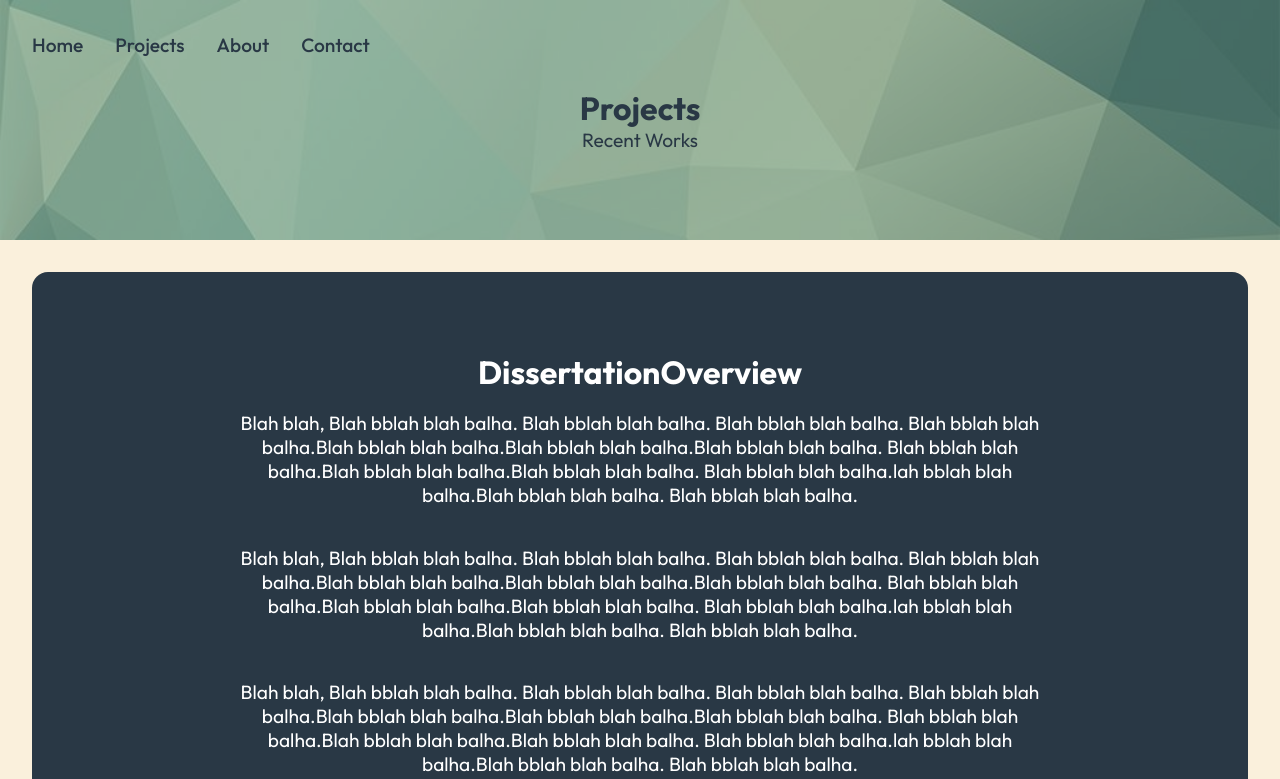
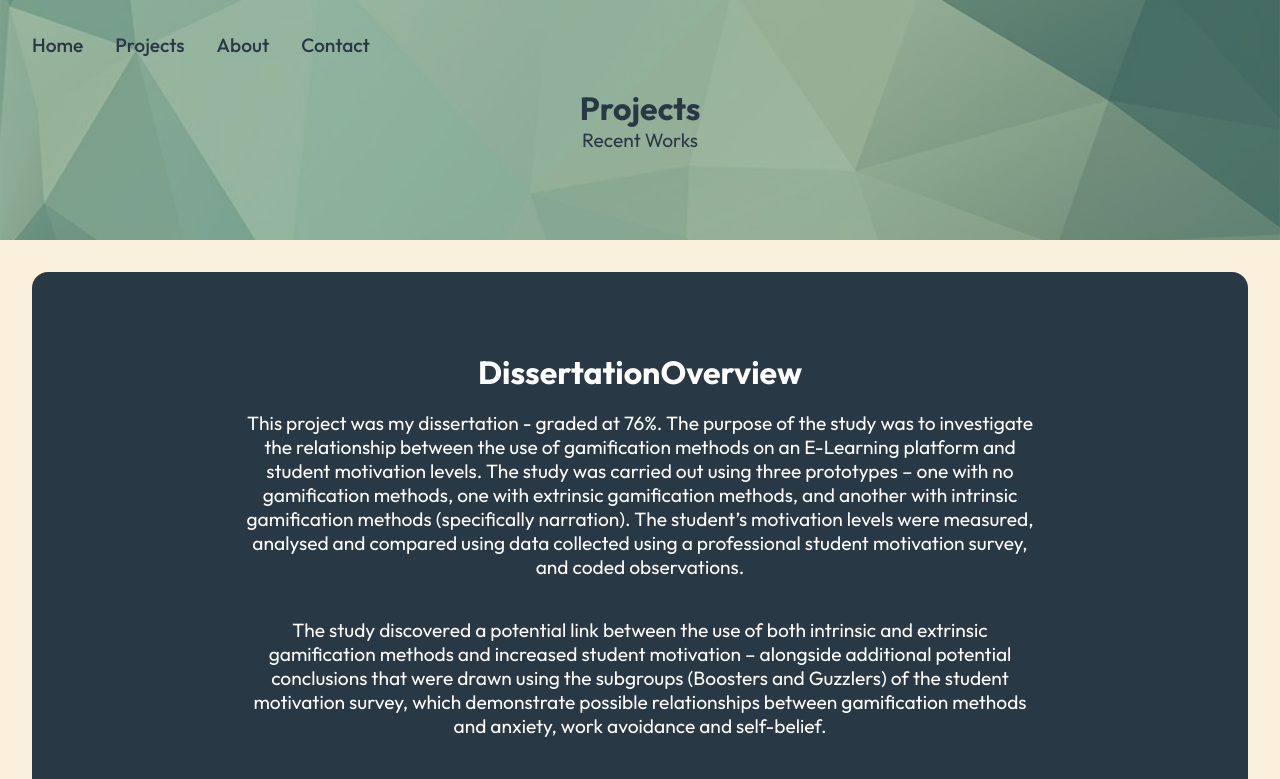
Before and after one commit to RossWilliamsProject/Portfolio-Site, a React (Create React App) app: page /DissertationPage in a window 1280 px wide. Shown: the top 779 px of the page. Built offline with nearby package versions, Linux system fonts and the light colour scheme.

Commit message:
v6.10 - Meal and Diss project overview added

```diff
--- a/src/Components/ProjectOverviewComponents/DissertationOverview.js
+++ b/src/Components/ProjectOverviewComponents/DissertationOverview.js
@@ -11,25 +11,24 @@ const DissertationOverview = () => {
                     DissertationOverview
                 </h1>
                 <p>
-                    Blah blah, Blah bblah blah balha. Blah bblah blah balha. Blah bblah blah balha.
-                    Blah bblah blah balha.Blah bblah blah balha.Blah bblah blah balha.Blah bblah blah balha.
-                    Blah bblah blah balha.Blah bblah blah balha.Blah bblah blah balha.
-                    Blah bblah blah balha.lah bblah blah balha.Blah bblah blah balha.
-                    Blah bblah blah balha.
+                    This project was my dissertation - graded at 76%. The purpose of the study was to investigate the relationship between the use of gamification
+                    methods on an E-Learning platform and student motivation levels. The study was carried out using
+                    three prototypes – one with no gamification methods, one with extrinsic gamification methods, and
+                    another with intrinsic gamification methods (specifically narration). The student’s motivation levels
+                    were measured, analysed and compared using data collected using a professional student
+                    motivation survey, and coded observations.
                 </p>
                 <p>
-                    Blah blah, Blah bblah blah balha. Blah bblah blah balha. Blah bblah blah balha.
-                    Blah bblah blah balha.Blah bblah blah balha.Blah bblah blah balha.Blah bblah blah balha.
-                    Blah bblah blah balha.Blah bblah blah balha.Blah bblah blah balha.
-                    Blah bblah blah balha.lah bblah blah balha.Blah bblah blah balha.
-                    Blah bblah blah balha.
+                    The study discovered a potential link between the use of both intrinsic and extrinsic gamification
+                    methods and increased student motivation – alongside additional potential conclusions that were
+                    drawn using the subgroups (Boosters and Guzzlers) of the student motivation survey, which
+                    demonstrate possible relationships between gamification methods and anxiety, work avoidance and
+                    self-belief.
                 </p>
                 <p>
-                    Blah blah, Blah bblah blah balha. Blah bblah blah balha. Blah bblah blah balha.
-                    Blah bblah blah balha.Blah bblah blah balha.Blah bblah blah balha.Blah bblah blah balha.
-                    Blah bblah blah balha.Blah bblah blah balha.Blah bblah blah balha.
-                    Blah bblah blah balha.lah bblah blah balha.Blah bblah blah balha.
-                    Blah bblah blah balha.
+                    The prototypes were iteratively designed and improved using user feedback and existing design frameworks
+                    on FIGMA. Each prototype was written in React Native, as an application for android devices.
+                    This project involved use of complex navigation systems (Tab/Stack) and use of the react animation library.
                 </p>
                 <Link to="/Projects">
                     <button className="btn"> Back to Projects </button>
--- a/src/Components/ProjectOverviewComponents/MealPlannerOverview.js
+++ b/src/Components/ProjectOverviewComponents/MealPlannerOverview.js
@@ -11,25 +11,24 @@ const MealPlannerOverview = () => {
                     MealPlannerOverview
                 </h1>
                 <p>
-                    Blah blah, Blah bblah blah balha. Blah bblah blah balha. Blah bblah blah balha.
-                    Blah bblah blah balha.Blah bblah blah balha.Blah bblah blah balha.Blah bblah blah balha.
-                    Blah bblah blah balha.Blah bblah blah balha.Blah bblah blah balha.
-                    Blah bblah blah balha.lah bblah blah balha.Blah bblah blah balha.
-                    Blah bblah blah balha.
+                    The Meal Planner App was a project made in a small group under the compant Kainos
+                    in which I was the group administator, responsible for organisation and
+                    documentation alongside dditional responsibilties of design and developement
+                    due to three of six group members dropping out.
+                    Despite these troubles, the project achieved a grade of 86% (a high first class).
                 </p>
                 <p>
-                    Blah blah, Blah bblah blah balha. Blah bblah blah balha. Blah bblah blah balha.
-                    Blah bblah blah balha.Blah bblah blah balha.Blah bblah blah balha.Blah bblah blah balha.
-                    Blah bblah blah balha.Blah bblah blah balha.Blah bblah blah balha.
-                    Blah bblah blah balha.lah bblah blah balha.Blah bblah blah balha.
-                    Blah bblah blah balha.
+                    The meal planner app was a fully functional application using react native and expo for IOS and android devices -
+                    it primarily made use of the react animation and interactive calender libraries. The app allowed the user
+                    to plan meals for future dates from a fuzzy searchable list of recipes,
+                    which would then show up on the calendar, and allow
+                    the user to see a list of ingredients they need to buy.
                 </p>
                 <p>
-                    Blah blah, Blah bblah blah balha. Blah bblah blah balha. Blah bblah blah balha.
-                    Blah bblah blah balha.Blah bblah blah balha.Blah bblah blah balha.Blah bblah blah balha.
-                    Blah bblah blah balha.Blah bblah blah balha.Blah bblah blah balha.
-                    Blah bblah blah balha.lah bblah blah balha.Blah bblah blah balha.
-                    Blah bblah blah balha.
+                    The list of recipes was stored on a noSQL firebase live database - and could be added to by the user.
+                    The users plan was stored under their account (protected by a pass  word), allowing the plan to be
+                    viewed from any device - authentication was also implemented by using google firebase API.
+
                 </p>
                 <Link to="/Projects">
                     <button className="btn"> Back to Projects </button>
```
